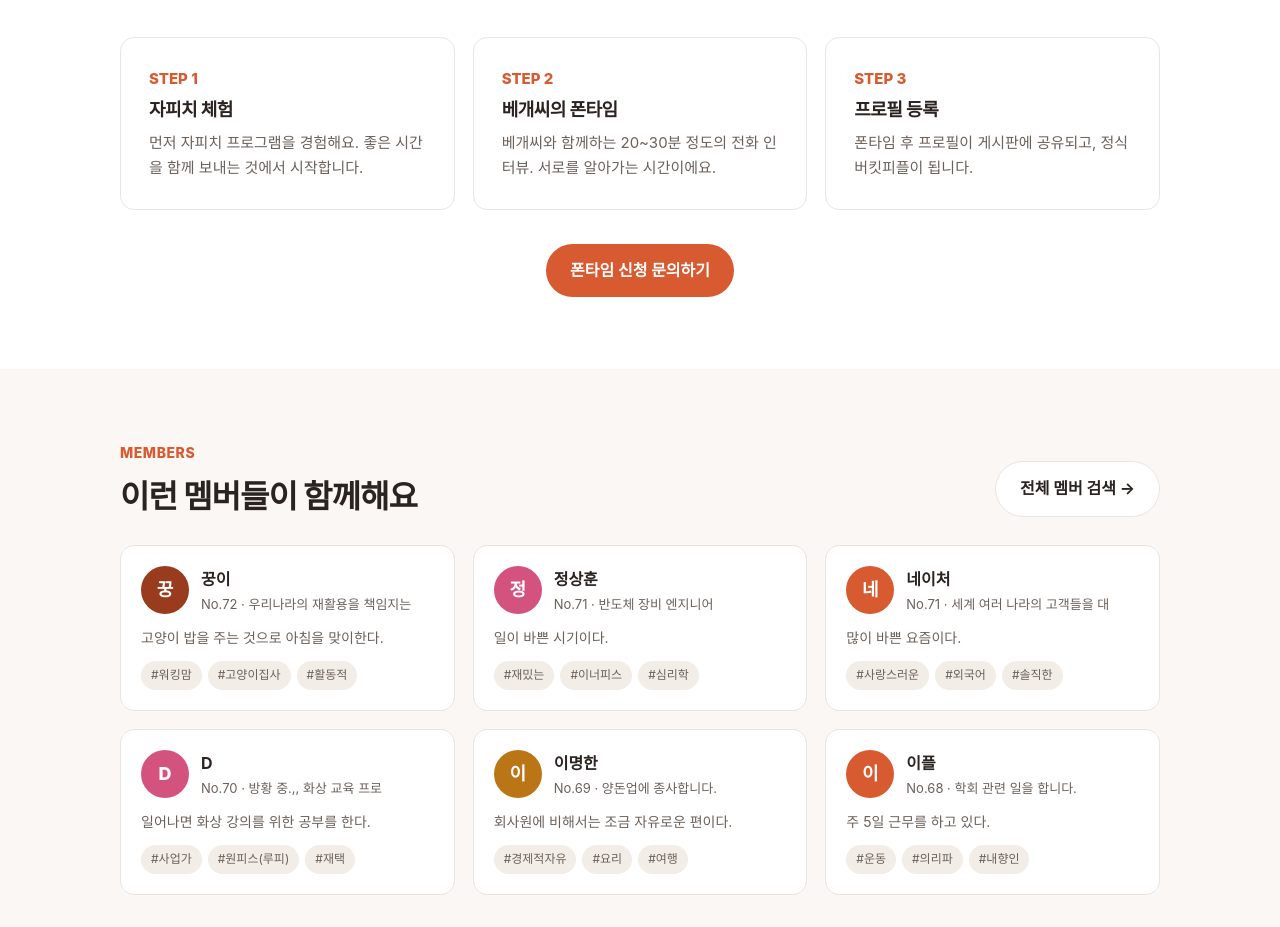
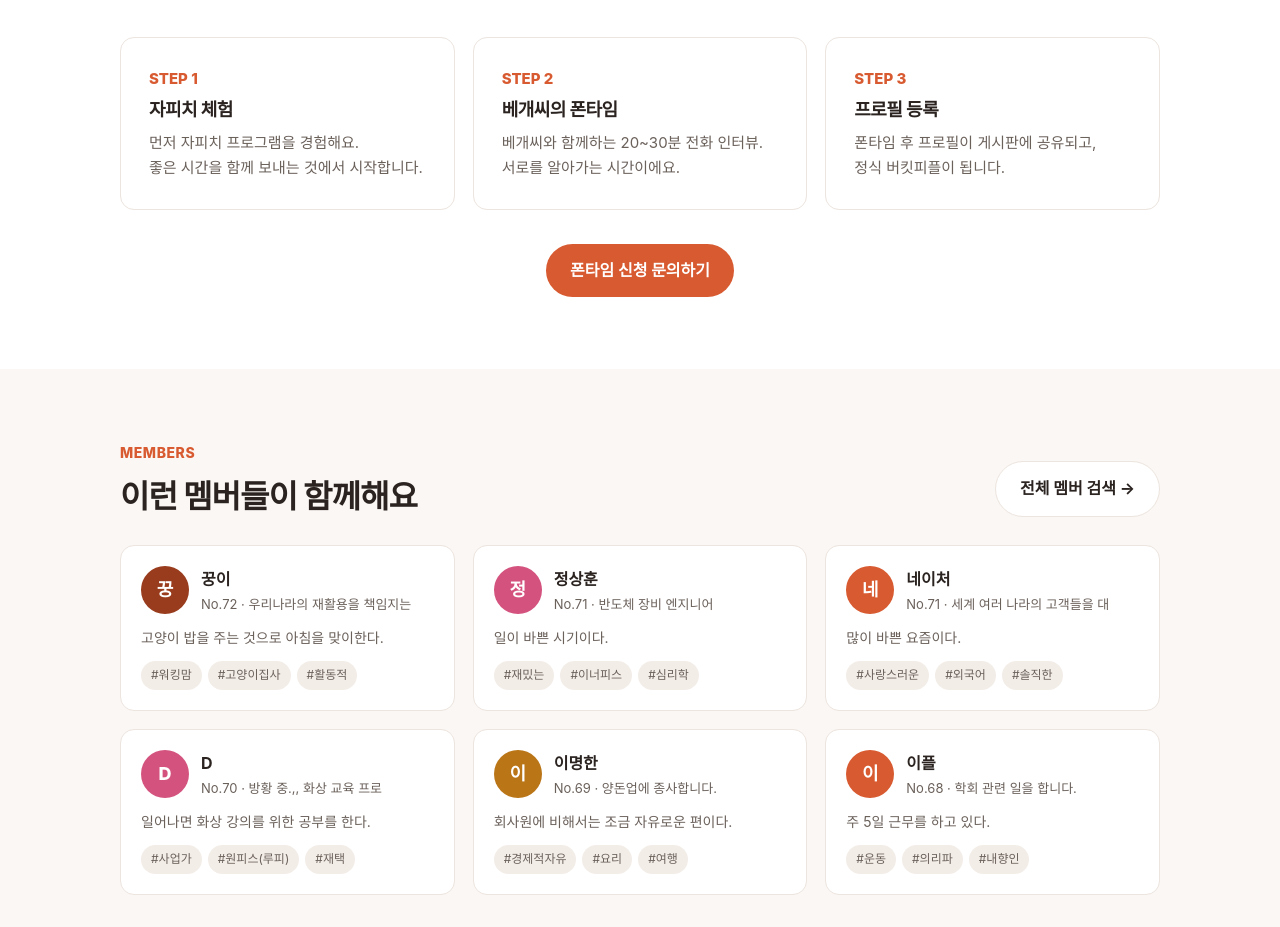
Before and after one commit to cse8801-ux/bucketpeople-site, a website: page index.html in a window 1280 px wide. Shown: the part 1449-2376 px from the top of the page. Drawn offline with Linux system fonts and the light colour scheme; a web font is replaced by a local one.

Commit message:
가입 여정(STEP) 카드도 문장 단위 두 줄로 정리
- STEP 1~3 설명을 <br>로 2줄 정렬, .step p에 word-break: keep-all
- STEP2 문구 '정도의' 제거해 카드 폭에 맞춤(의미 유지)

Co-Authored-By: Claude Opus 4.8 <noreply@anthropic.com>

```diff
--- a/css/style.css
+++ b/css/style.css
@@ -99,7 +99,7 @@ h2.sec-title { font-size: 32px; margin: 0 0 14px; font-weight: 800; }
 .step .num { counter-increment: step; font-weight: 800; color: var(--coral); font-size: 15px; }
 .step .num::before { content: "STEP " counter(step); }
 .step h3 { font-size: 18px; margin: 8px 0; }
-.step p { margin: 0; color: var(--ink-soft); font-size: 15px; }
+.step p { margin: 0; color: var(--ink-soft); font-size: 15px; word-break: keep-all; }
 
 /* 멤버 카드 */
 .member-card { background: var(--card); border: 1px solid var(--line); border-radius: var(--radius); padding: 20px;
--- a/index.html
+++ b/index.html
@@ -89,17 +89,17 @@
         <div class="step">
           <div class="num"></div>
           <h3>자피치 체험</h3>
-          <p>먼저 자피치 프로그램을 경험해요. 좋은 시간을 함께 보내는 것에서 시작합니다.</p>
+          <p>먼저 자피치 프로그램을 경험해요.<br />좋은 시간을 함께 보내는 것에서 시작합니다.</p>
         </div>
         <div class="step">
           <div class="num"></div>
           <h3>베개씨의 폰타임</h3>
-          <p>베개씨와 함께하는 20~30분 정도의 전화 인터뷰. 서로를 알아가는 시간이에요.</p>
+          <p>베개씨와 함께하는 20~30분 전화 인터뷰.<br />서로를 알아가는 시간이에요.</p>
         </div>
         <div class="step">
           <div class="num"></div>
           <h3>프로필 등록</h3>
-          <p>폰타임 후 프로필이 게시판에 공유되고, 정식 버킷피플이 됩니다.</p>
+          <p>폰타임 후 프로필이 게시판에 공유되고,<br />정식 버킷피플이 됩니다.</p>
         </div>
       </div>
       <div class="center" style="margin-top:34px;">
```
